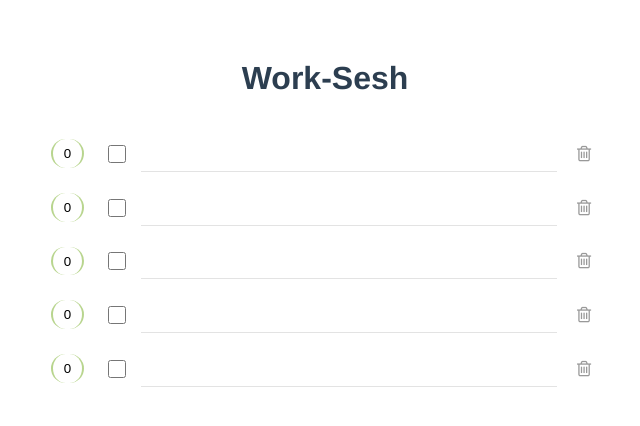
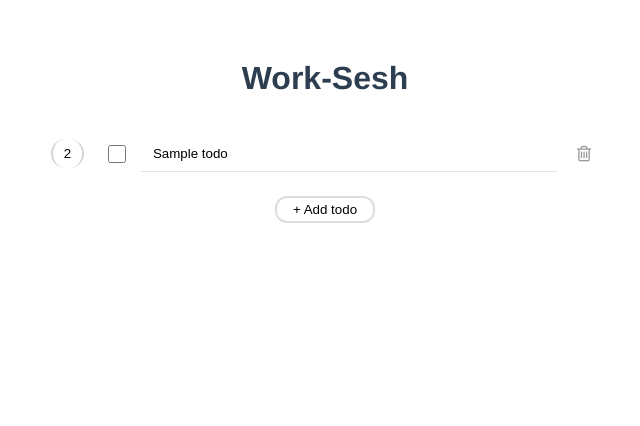
Before and after one commit to Rfrixy/work-sesh, a Vue app: page / in a window 1280 px wide. Shown: the top 426 px of the page, without its empty margins (315-955 px from the left). Built offline with nearby package versions, Linux system fonts and the light colour scheme.

Commit message:
crud logic for todos

```diff
--- /dev/null
+++ b/src/components/AddButton.vue
@@ -0,0 +1,34 @@
+<template>
+  <div>
+    <button type="button" class="add-button" @click="addTodo">
+      + Add todo
+    </button>
+  </div>
+</template>
+
+<style scoped>
+.add-button {
+  padding: 4px;
+  padding-left: 16px;
+  padding-right: 16px;
+  border-radius: 12px;
+  margin: 12px;
+  margin-top: 24px;
+  cursor: pointer;
+  background-color: #fff;
+  border: 2px solid #ddd;
+  outline: none;
+}
+
+.add-button:hover {
+  background-color: #e3e3e3;
+}
+</style>
+
+<script>
+export default {
+  props: {
+    addTodo: Function,
+  },
+};
+</script>
--- a/src/components/EditCircle.vue
+++ b/src/components/EditCircle.vue
@@ -6,19 +6,24 @@
     @change="limitVal"
     v-model="numberVal"
     @focus="$event.target.select()"
+    :class="{ green: completed }"
   />
 </template>
 
 <style scoped>
 input {
   border-radius: 25px;
-  border: 2px solid #73ad2181;
+  border: 2px solid #d3d3d3;
   height: 2em;
   line-height: 1em;
   width: 25px;
   text-align: center;
   border-top: none;
   border-bottom: none;
+}
+
+.green {
+  border: 2px solid #73ad2181;
 }
 
 input:focus {
@@ -48,6 +53,7 @@
   },
   props: {
     num: Number,
+    completed: Boolean,
   },
   methods: {
     limitVal(e) {
--- a/src/components/Todo.vue
+++ b/src/components/Todo.vue
@@ -1,15 +1,18 @@
 <template>
   <h1>{{ msg }}</h1>
-  <TodoItem v-model:todoPoints="goalNum" />
-  <TodoItem v-model:todoPoints="goalNum" />
-  <TodoItem v-model:todoPoints="goalNum" />
-  <TodoItem v-model:todoPoints="goalNum" />
-  <TodoItem v-model:todoPoints="goalNum" />
+  <TodoItem
+    v-for="(item, index) in todos"
+    :key="index"
+    v-model:todoItem="todos[index]"
+    :deleteTodo="() => deleteTodo(index)"
+  />
+  <AddButton :addTodo="addTodo" />
 </template>
 
 <script>
 import EditCircle from "./EditCircle.vue";
 import TodoItem from "./TodoItem.vue";
+import AddButton from "./AddButton.vue";
 export default {
   name: "Todo",
   props: {
@@ -19,11 +22,21 @@
     return {
       count: 0,
       goalNum: 0,
+      todos: [{ points: 2, text: "Sample todo", completed: false }],
     };
+  },
+  methods: {
+    addTodo() {
+      this.todos.push({ points: 0, text: "", completed: false });
+    },
+    deleteTodo(index) {
+      this.todos.splice(index, 1);
+    },
   },
   components: {
     EditCircle,
     TodoItem,
+    AddButton,
   },
 };
 </script>
--- a/src/components/TodoItem.vue
+++ b/src/components/TodoItem.vue
@@ -1,10 +1,10 @@
 <template>
   <div class="wrapper">
-    <EditCircle v-model:num="numberVal" />
+    <EditCircle v-model:num="points" :completed="completed" />
     <span class="todo-item">
-      <input type="checkbox" class="todo-checkbox" />
-      <input type="text" />
-      <button type="button" class="trash-button">
+      <input type="checkbox" class="todo-checkbox" v-model="completed" />
+      <input type="text" v-model="text" :class="{ strikethrough: completed }" />
+      <button type="button" class="trash-button" @click="deleteTodo">
         <i class="trash-icon fa fa-trash-o"></i>
       </button>
     </span>
@@ -26,6 +26,10 @@
   height: 18px;
   width: 18px;
   vertical-align: middle;
+}
+
+.strikethrough {
+  text-decoration: line-through;
 }
 
 input[type="text"] {
@@ -82,13 +86,36 @@
 
 export default {
   data() {
-    console.log("this props num", this.$props.num);
+    console.log("this props ", this.$props.todoItem);
     return {
-      numberVal: this.$props.todoPoints,
+      points: this.$props.todoItem.points,
+      text: this.$props.todoItem.text,
+      completed: this.$props.todoItem.completed,
     };
   },
+  watch: {
+    points() {
+      this.emitUpdate();
+    },
+    text() {
+      this.emitUpdate();
+    },
+    completed() {
+      this.emitUpdate();
+    },
+  },
+  methods: {
+    emitUpdate() {
+      this.$emit("update:todoItem", {
+        points: this.points,
+        text: this.text,
+        completed: this.completed,
+      });
+    },
+  },
   props: {
-    todoPoints: Number,
+    todoItem: Object,
+    deleteTodo: Function,
   },
   components: {
     EditCircle,
```
